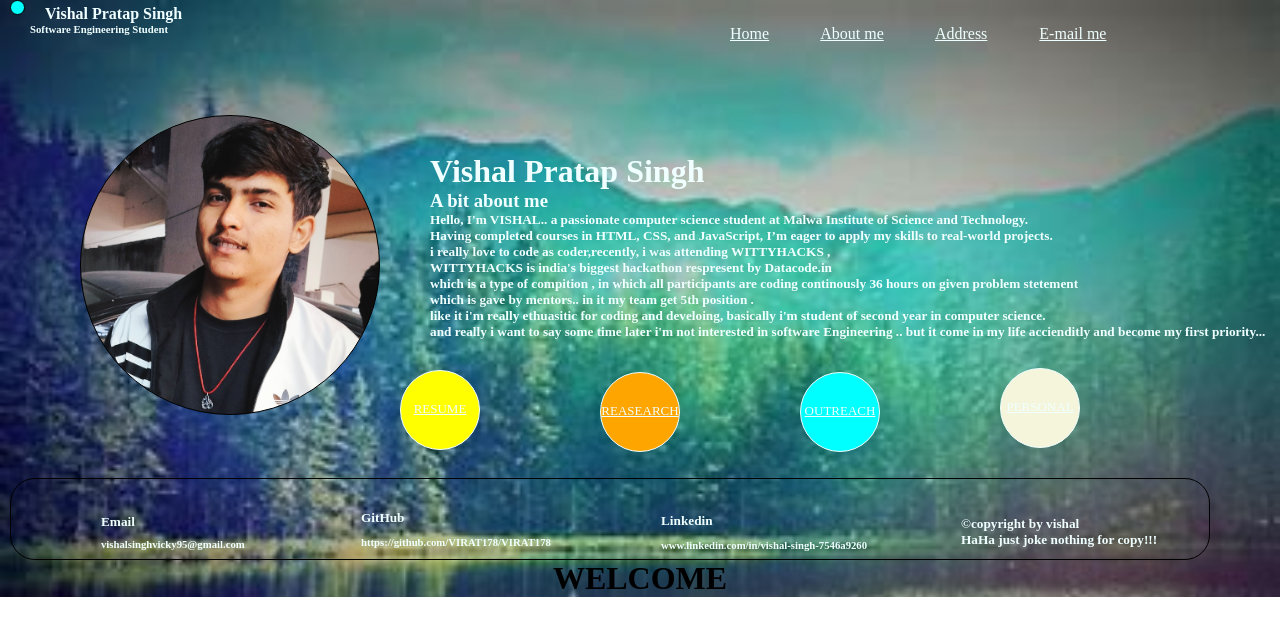
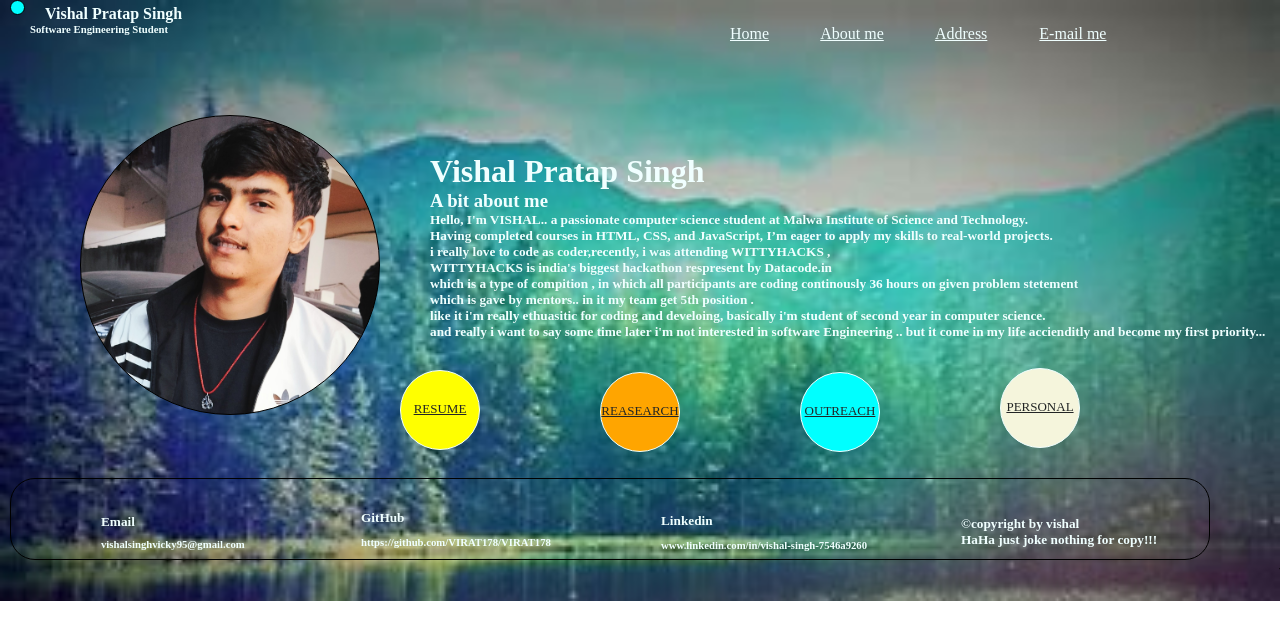
Before and after one commit to VIRAT178/portfolio, a plain HTML site: page index.html in a window 1280 px wide. Drawn offline with Linux system fonts and the light colour scheme; a script that the page names is missing.

Commit message:
Add files via upload

```diff
--- a/index.html
+++ b/index.html
@@ -12,9 +12,9 @@
         <h4 class="name">Vishal Pratap Singh</h4>
             <h6 class="name1">Software Engineering Student</h6>
     <div class="photo"></div>  <div class="link">
-    <a href="" style="color: azure;" class="resume">Home</a>&nbsp;&nbsp;&nbsp;&nbsp;&nbsp;&nbsp;&nbsp;&nbsp;&nbsp;&nbsp;&nbsp;&nbsp;
-    <a href="" style="color: azure;" class="resume">About me</a>&nbsp;&nbsp;&nbsp;&nbsp;&nbsp;&nbsp;&nbsp;&nbsp;&nbsp;&nbsp;&nbsp;&nbsp;
-    <a href="" style="color: azure"class="resume">Address</a>&nbsp;&nbsp;&nbsp;&nbsp;&nbsp;&nbsp;&nbsp;&nbsp;&nbsp;&nbsp;&nbsp;&nbsp;
+    <a href="index.html" style="color: azure;" class="resume">Home</a>&nbsp;&nbsp;&nbsp;&nbsp;&nbsp;&nbsp;&nbsp;&nbsp;&nbsp;&nbsp;&nbsp;&nbsp;
+    <a href="about.html" style="color: azure;" class="resume">About me</a>&nbsp;&nbsp;&nbsp;&nbsp;&nbsp;&nbsp;&nbsp;&nbsp;&nbsp;&nbsp;&nbsp;&nbsp;
+    <a href="add.html" style="color: azure"class="resume">Address</a>&nbsp;&nbsp;&nbsp;&nbsp;&nbsp;&nbsp;&nbsp;&nbsp;&nbsp;&nbsp;&nbsp;&nbsp;
     <a href="" style="color: azure;" class="resume">E-mail me</a>&nbsp;&nbsp;&nbsp;&nbsp;&nbsp;&nbsp;&nbsp;&nbsp;&nbsp;&nbsp;&nbsp;&nbsp;
         </div>
         <div class="descripition">
@@ -30,10 +30,10 @@
                 like it  i'm really ethuasitic for coding and develoing, basically i'm student of second year in computer science.<br>
                 and really i want to say some time later i'm not interested in software Engineering .. but it come in my life accienditly and become my first priority...
             </h5> </div>
-            <div class="resume1"><a href="" style="color: azure;">RESUME</a></div>
-        <div class="resume2"><a href="" style="color: azure;">REASEARCH</a></div>
-        <div class="resume3"><a href="" style="color: azure;">OUTREACH</a></div>
-        <div class="resume4"><a href="" style="color: azure;">PERSONAL</a></div>
+            <div class="resume1"><a href="" style="color: rgb(34, 37, 37);">RESUME</a></div>
+        <div class="resume2"><a href="" style="color: rgb(34, 37, 37);">REASEARCH</a></div>
+        <div class="resume3"><a href="" style="color: rgb(34, 37, 37);">OUTREACH</a></div>
+        <div class="resume4"><a href="" style="color:  rgb(34, 37, 37);">PERSONAL</a></div>
         <footer>
             <div class="box">
                 <h5 class="email">Email
@@ -52,7 +52,7 @@
                 </div>
             </div>
         </footer>
-      <div class="wel">  <h1>WELCOME</h1></div>
+      <div class="wel"> <marquee direction="life"> <h1>WELCOME</h1></marquee></div>
     </div>
     <script src="script.js"></script>
 </body>
```
